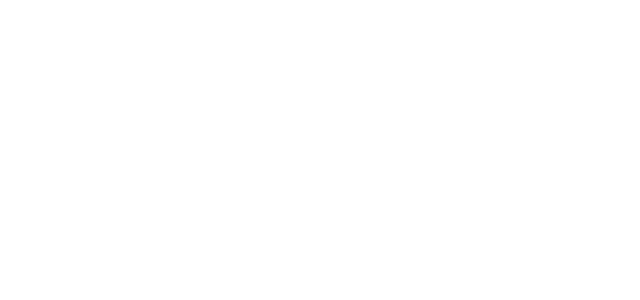
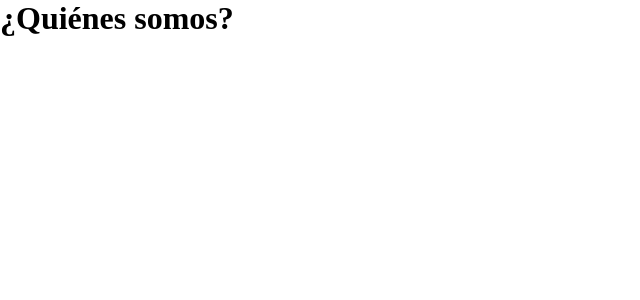
Before and after one commit to Tenvid/AuxiliumFundacionWeb, a React (Vite) app in the folder AuxilliumWeb/frontend/auxilium-web/: page /about-us in a window 1280 px wide. Before the commit this address had no page. Shown: the top 300 px of the page, without its empty margins (0-640 px from the left). Built offline with nearby package versions, Linux system fonts and the light colour scheme.

Commit message:
feat: add link to about us page

```diff
--- a/AuxilliumWeb/frontend/auxilium-web/src/App.jsx
+++ b/AuxilliumWeb/frontend/auxilium-web/src/App.jsx
@@ -3,6 +3,7 @@ import MainPage from './pages/main-page/MainPage.jsx';
 import ProjectsPage from './pages/projects-page/ProjectsPage.jsx';
 import ContactPage from './pages/contact-page/ContactPage.jsx';
 import TransparencyPage from './pages/transparency-page/TransparencyPage.jsx';
+import AboutUs from './pages/about-us/AboutUs.jsx';
 
 function App() {
   return (
@@ -12,6 +13,7 @@ function App() {
         <Route path="/projects" element={<ProjectsPage />} />
         <Route path="/contact" element={<ContactPage />} />
         <Route path="/transparency" element={<TransparencyPage />}></Route>
+        <Route path="/about-us" element={<AboutUs />} />
       </Routes>
     </Router>
   );
--- a/AuxilliumWeb/frontend/auxilium-web/src/components/MainNav/MainNav.jsx
+++ b/AuxilliumWeb/frontend/auxilium-web/src/components/MainNav/MainNav.jsx
@@ -31,7 +31,7 @@ export function MainNav() {
       <div className={styles.homeNavContent} id="homeNavContent">
         <ul className={styles.homeNavContentList}>
           <NavLink href="/">Inicio</NavLink>
-          <NavLink href="#">Quiénes somos</NavLink>
+          <NavLink href="/about-us">Quiénes somos</NavLink>
           <NavLink href="/projects">Proyectos</NavLink>
           <NavLink href="#">Impacto</NavLink>
           <NavLink href="/transparency">Transparencia</NavLink>
--- /dev/null
+++ b/AuxilliumWeb/frontend/auxilium-web/src/pages/about-us/AboutUs.jsx
@@ -0,0 +1,7 @@
+export default function AboutUs() {
+  return (
+    <>
+      <h1>¿Quiénes somos?</h1>
+    </>
+  );
+}
```
Also changed, not shown: AuxilliumWeb/frontend/auxilium-web/src/pages/about-us/AboutUs.module.css (added).
